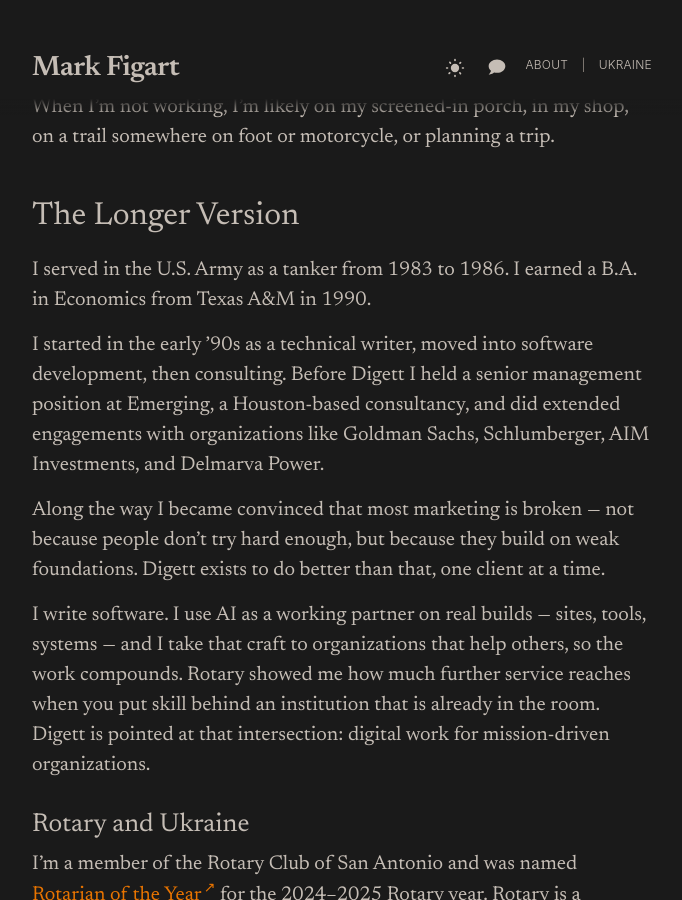
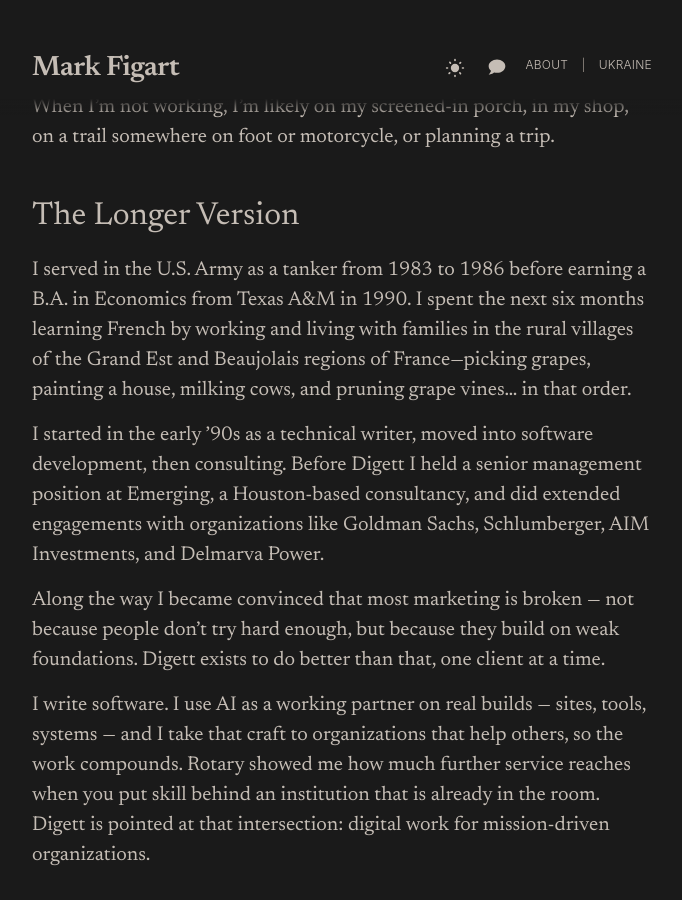
Before and after one commit to figart/60, a Jekyll site: the page built from _pages/about.markdown, in a window 1280 px wide and 900 px high, scrolled down 927 px. Shown: the whole window, without its empty margins (298-980 px from the left). Built offline with Jekyll 4.4.1, drawn with Linux system fonts in a browser that asks for light colours.

Commit message:
Expand the about page Army and A&M paragraph with France.
Co-authored-by: Cursor <cursoragent@cursor.com>

```diff
--- a/_pages/about.markdown
+++ b/_pages/about.markdown
@@ -17,7 +17,7 @@ When I'm not working, I'm likely on my screened-in porch, in my shop, on a trail
 
 ## The Longer Version
 
-I served in the U.S. Army as a tanker from 1983 to 1986. I earned a B.A. in Economics from Texas A&M in 1990.
+I served in the U.S. Army as a tanker from 1983 to 1986 before earning a B.A. in Economics from Texas A&M in 1990. I spent the next six months learning French by working and living with families in the rural villages of the Grand Est and Beaujolais regions of France—picking grapes, painting a house, milking cows, and pruning grape vines... in that order.
 
 I started in the early '90s as a technical writer, moved into software development, then consulting. Before Digett I held a senior management position at Emerging, a Houston-based consultancy, and did extended engagements with organizations like Goldman Sachs, Schlumberger, AIM Investments, and Delmarva Power.
 
```
